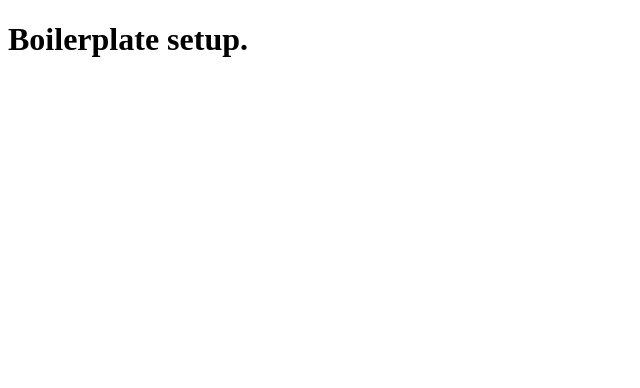
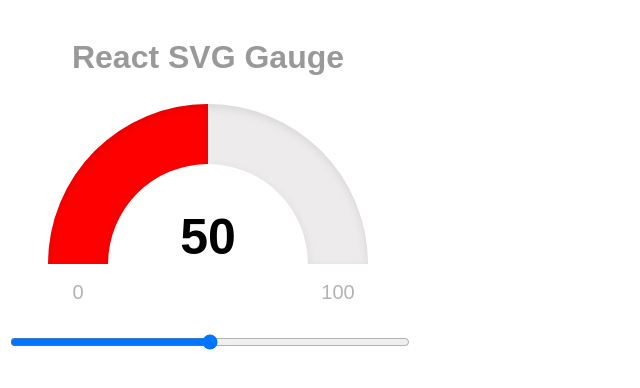
Before and after one commit to Reggino/react-svg-gauge, a React app: page / in a window 1280 px wide. Shown: the top 388 px of the page, without its empty margins (0-640 px from the left). Built offline with nearby package versions, Linux system fonts and the light colour scheme.

Commit message:
a working gauge

```diff
--- a/index.html
+++ b/index.html
@@ -4,7 +4,7 @@
         <title>React-justgage dev page</title>
     </head>
     <body>
-     <div id='root'></div>
+     <div id='root' style="height: 300px"></div>
      <script src="/static/bundle.js"></script>
     </body>
 </html>
--- a/src/App.js
+++ b/src/App.js
@@ -1,9 +1,26 @@
 import React, { Component } from 'react';
+import JustGage from './JustGage';
 
 export default class App extends Component {
+	constructor() {
+		super();
+		this.state = {
+			value: 50
+		}
+	}
+
+	onChange = (e) => {
+		this.setState({ value: parseInt(e.target.value, 10) });
+	};
+
 	render() {
 		return (
-				<h1>Boilerplate setup.</h1>
+			<div>
+				<JustGage value={this.state.value}  width={400} height={320} />
+				<div>
+					<input style={{ width: 400 }}type="range" min="0" max="100" value={this.state.value} onChange={this.onChange} />
+				</div>
+			</div>
 		);
 	}
 }
--- /dev/null
+++ b/src/JustGage.js
@@ -0,0 +1,69 @@
+import React, { Component } from 'react';
+
+export default class JustGage extends Component {
+	static defaultProps = {
+		label: "React SVG Gauge",
+		min: 0,
+		max: 100,
+		value: 40,
+		width: 400,
+		height: 320
+	};
+
+	render() {
+		var dx = 0;
+		var dy = 0;
+		var gws = 1;
+
+		var alpha = (1 - (this.props.value - this.props.min) / (this.props.max - this.props.min)) * Math.PI;
+		var Ro = this.props.width / 2 - this.props.width / 10;
+		var Ri = Ro - this.props.width / 6.666666666666667 * gws;
+
+		var Cx = this.props.width / 2 + dx;
+		var Cy = this.props.height / 1.25 + dy;
+
+		var Xo = this.props.width / 2 + dx + Ro * Math.cos(alpha);
+		var Yo = this.props.height - (this.props.height - Cy) - Ro * Math.sin(alpha);
+		var Xi = this.props.width / 2 + dx + Ri * Math.cos(alpha);
+		var Yi = this.props.height - (this.props.height - Cy) - Ri * Math.sin(alpha);
+
+		var path = "M" + (Cx - Ri) + "," + Cy + " ";
+		path += "L" + (Cx - Ro) + "," + Cy + " ";
+		path += "A" + Ro + "," + Ro + " 0 0 1 " + Xo + "," + Yo + " ";
+		path += "L" + Xi + "," + Yi + " ";
+		path += "A" + Ri + "," + Ri + " 0 0 0 " + (Cx - Ri) + "," + Cy + " ";
+		path += "Z ";
+
+		return (
+				<svg height="100%" version="1.1" width="100%" xmlns="http://www.w3.org/2000/svg" style={{width: this.props.width, height: this.props.height, overflow: 'hidden', position: 'relative', left: -0.109375, top: -0.390625}}>
+					<defs style={{"WebkitTapHighlightColor": "rgba(0, 0, 0, 0)"}}>
+						<filter id="g3-inner-shadow">
+							<feOffset dx="0" dy="3" />
+							<feGaussianBlur result="offset-blur" stdDeviation="5" />
+							<feComposite operator="out" in="SourceGraphic" in2="offset-blur" result="inverse" />
+							<feFlood flood-color="black" flood-opacity="0.2" result="color" />
+							<feComposite operator="in" in="color" in2="inverse" result="shadow" />
+							<feComposite operator="over" in="shadow" in2="SourceGraphic" />
+						</filter>
+					</defs>
+					<path fill="#edebeb" stroke="none" d="M100,256L40,256A160,160,0,0,1,360,256L300,256A100,100,0,0,0,100,256Z" style={{"WebkitTapHighlightColor": "rgba(0, 0, 0, 0)"}} filter="url(#g3-inner-shadow)" />
+					<path fill="#fe0400" stroke="none" d={path} style={{"WebkitTapHighlightColor": "rgba(0, 0, 0, 0)"}} filter="url(#g3-inner-shadow)" />
+					<text x="200" y="49.23076923076923" text-anchor="middle" font="10px &quot;Arial&quot;" stroke="none" fill="#999999" style={{"WebkitTapHighlightColor": "rgba(0, 0, 0, 0)", textAnchor: "middle", fontStyle: "normal",fontVariant: "normal", fontWeight: 'bold', fontStretch: 'normal', fontSize: 32, lineHeight: 'normal', fontFamily: "Arial", fillOpacity: 1}}>
+						<tspan dy="11.012019230769234" style={{"WebkitTapHighlightColor": "rgba(0, 0, 0, 0)"}}>{ this.props.label }</tspan>
+					</text>
+					<text x="200" y="228.57142857142858" text-anchor="middle" font="10px &quot;Arial&quot;" stroke="none" fill="#010101" style={{"WebkitTapHighlightColor": "rgba(0, 0, 0, 0)", textAnchor: "middle", fontStyle: "normal", fontVariant: "normal", fontWeight: 'bold', fontStretch: 'normal', fontSize: 50, lineHeight: 'normal', fontFamily: "Arial", fillOpacity: 1}} font-size="50px" font-weight="bold" font-family="Arial" fill-opacity="1">
+						<tspan dy="17.008928571428584" style={{"WebkitTapHighlightColor": "rgba(0, 0, 0, 0)"}}>{ this.props.value }</tspan>
+					</text>
+					<text x="200" y="259.57142857142856" text-anchor="middle" font="10px &quot;Arial&quot;" stroke="none" fill="#b3b3b3" style={{"WebkitTapHighlightColor": "rgba(0, 0, 0, 0)", textAnchor: "middle", fontStyle: "normal",fontVariant: "normal", fontWeight: 'normal', fontStretch: 'normal', fontSize: 20, lineHeight: 'normal', fontFamily: "Arial", fillOpacity: 1}} font-size="20px" font-weight="normal" font-family="Arial" fill-opacity="1">
+						<tspan dy="259.57142857142856" style={{"WebkitTapHighlightColor": "rgba(0, 0, 0, 0)"}} />
+					</text>
+					<text x="70" y="283.99999999999994" text-anchor="middle" font="10px &quot;Arial&quot;" stroke="none" fill="#b3b3b3" style={{"WebkitTapHighlightColor": "rgba(0, 0, 0, 0)", textAnchor: "middle", fontStyle: "normal",fontVariant: "normal", fontWeight: 'normal', fontStretch: 'normal', fontSize: 20, lineHeight: 'normal', fontFamily: "Arial", fillOpacity: 1}} font-size="20px" font-weight="normal" font-family="Arial" fill-opacity="1">
+						<tspan dy="6.999999999999943" style={{"WebkitTapHighlightColor": "rgba(0, 0, 0, 0)"}}>0</tspan>
+					</text>
+					<text x="330" y="283.99999999999994" text-anchor="middle" font="10px &quot;Arial&quot;" stroke="none" fill="#b3b3b3" style={{"WebkitTapHighlightColor": "rgba(0, 0, 0, 0)", textAnchor: "middle", fontStyle: "normal",fontVariant: "normal", fontWeight: 'normal', fontStretch: 'normal', fontSize: 20, lineHeight: 'normal', fontFamily: "Arial", fillOpacity: 1}} font-size="20px" font-weight="normal" font-family="Arial" fill-opacity="1">
+						<tspan dy="6.999999999999943" style={{"WebkitTapHighlightColor": "rgba(0, 0, 0, 0)"}}>100</tspan>
+					</text>
+				</svg>
+		);
+	}
+}
```
